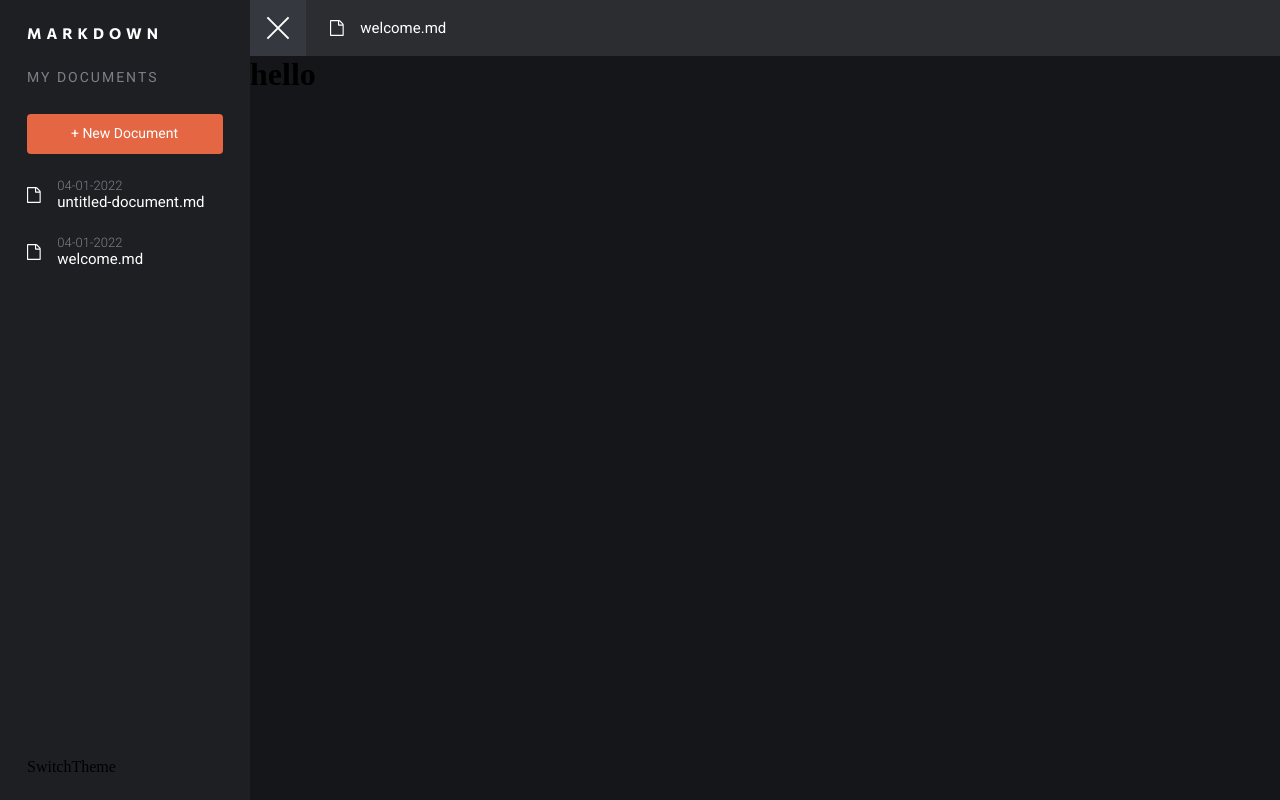
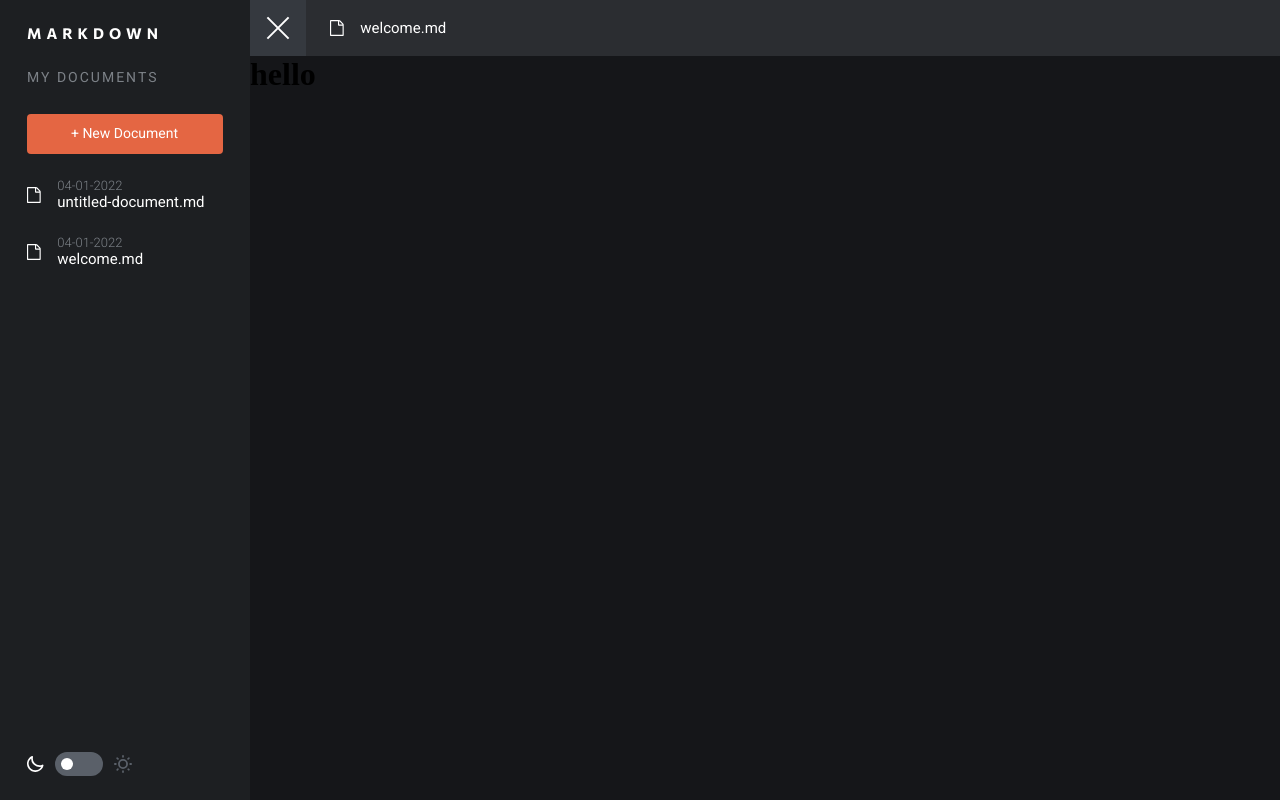
Before and after one commit to Nikkakko/client, a React (Vite) app: page / in a window 1280 px wide. Both pictures are taken after a click on the element 28 px from the left and 28 px from the top of the page. Shown: the top 800 px of the page. Built offline with nearby package versions, Linux system fonts and the light colour scheme.

Commit message:
added theme switch buttons and functionality

```diff
--- a/package.json
+++ b/package.json
@@ -14,6 +14,7 @@
     "moment": "^2.29.4",
     "react": "^18.2.0",
     "react-dom": "^18.2.0",
+    "react-switch": "^7.0.0",
     "styled-components": "^5.3.10",
     "zustand": "^4.3.8"
   },
--- a/src/assets/index.ts
+++ b/src/assets/index.ts
@@ -1,3 +1,5 @@
 export { default as IconDocument } from './icon-document.svg';
 export { default as IconDelete } from './icon-delete.svg';
 export { default as IconSave } from './icon-save.svg';
+export { default as IconLightMode } from './icon-light-mode.svg';
+export { default as IconDarkMode } from './icon-dark-mode.svg';
--- a/src/components/SwitchTheme.tsx
+++ b/src/components/SwitchTheme.tsx
@@ -1,7 +1,51 @@
-import React from 'react';
+import React, { useState } from 'react';
+import styled from 'styled-components';
+import IconLight from '../svgs/IconLight';
+import IconDark from '../svgs/IconDark';
+import Switch from 'react-switch';
+import { useThemeStore } from '../app/store';
 
 const SwitchTheme = () => {
-  return <div>SwitchTheme</div>;
+  const { toggleTheme } = useThemeStore();
+  const [checked, setChecked] = useState(false);
+  const [theme, setTheme] = useState('dark');
+
+  const handleChange = (nextChecked: boolean) => {
+    setChecked(nextChecked);
+    if (nextChecked) {
+      setTheme('light');
+      toggleTheme();
+    }
+
+    if (!nextChecked) {
+      setTheme('dark');
+      toggleTheme();
+    }
+  };
+
+  return (
+    <Container>
+      <IconDark checked={theme === 'dark' ? true : false} />
+      <Switch
+        onChange={handleChange}
+        checked={checked}
+        checkedIcon={false}
+        uncheckedIcon={false}
+        onColor='#5A6069'
+        offColor='#5A6069'
+        handleDiameter={12}
+        height={24}
+        width={48}
+      />
+      <IconLight checked={theme === 'light' ? true : false} />
+    </Container>
+  );
 };
 
+const Container = styled.div`
+  display: flex;
+  align-items: center;
+  gap: 11px;
+`;
+
 export default SwitchTheme;
--- a/src/svgs/IconClose.tsx
+++ b/src/svgs/IconClose.tsx
@@ -1,9 +1,9 @@
 import { FC } from 'react';
 import styled from 'styled-components';
 
-interface IconMenuProps {}
+interface IconCloseProps {}
 
-const IconMenu: FC<IconMenuProps> = ({}) => {
+const IconClose: FC<IconCloseProps> = ({}) => {
   return (
     <Svg width='24' height='24' xmlns='http://www.w3.org/2000/svg'>
       <g fill='#FFF' fillRule='evenodd'>
@@ -16,4 +16,4 @@ const IconMenu: FC<IconMenuProps> = ({}) => {
 
 const Svg = styled.svg``;
 
-export default IconMenu;
+export default IconClose;
--- /dev/null
+++ b/src/svgs/IconDark.tsx
@@ -0,0 +1,19 @@
+import { FC } from 'react';
+
+interface IconDarkProps extends React.SVGProps<SVGSVGElement> {
+  title?: string;
+  checked?: boolean;
+}
+
+const IconDark: FC<IconDarkProps> = ({ checked, ...props }) => {
+  return (
+    <svg width='17' height='16' xmlns='http://www.w3.org/2000/svg'>
+      <path
+        d='M16.141 8.804a.823.823 0 0 0-.864-.115 6.622 6.622 0 0 1-2.772.6A6.704 6.704 0 0 1 5.81 2.626 7.066 7.066 0 0 1 6.015.981a.823.823 0 0 0-1.094-.93 8.341 8.341 0 1 0 11.516 9.617.823.823 0 0 0-.296-.864Zm-7.814 5.503A6.696 6.696 0 0 1 4.164 2.404v.222a8.35 8.35 0 0 0 10.069 8.16 6.671 6.671 0 0 1-5.906 3.554v-.033Z'
+        fill={checked ? '#fff' : '#5A6069'}
+      />
+    </svg>
+  );
+};
+
+export default IconDark;
--- /dev/null
+++ b/src/svgs/IconLight.tsx
@@ -0,0 +1,18 @@
+import { FC } from 'react';
+
+interface IconLightProps extends React.SVGProps<SVGSVGElement> {
+  title?: string;
+  checked?: boolean;
+}
+const IconLight: FC<IconLightProps> = ({ checked, ...props }) => {
+  return (
+    <svg width='18' height='18' xmlns='http://www.w3.org/2000/svg'>
+      <path
+        d='M2.7 9a.9.9 0 0 0-.9-.9H.9a.9.9 0 0 0 0 1.8h.9a.9.9 0 0 0 .9-.9Zm.576 4.5-.639.639a.9.9 0 0 0 0 1.269.9.9 0 0 0 1.269 0l.639-.639A.9.9 0 0 0 3.276 13.5ZM9 2.7a.9.9 0 0 0 .9-.9V.9a.9.9 0 0 0-1.8 0v.9a.9.9 0 0 0 .9.9Zm5.094 2.106a.9.9 0 0 0 .63-.261l.639-.639a.9.9 0 1 0-1.269-1.269l-.594.639a.9.9 0 0 0 0 1.269.9.9 0 0 0 .594.261Zm-10.8-.261a.9.9 0 0 0 1.269 0 .9.9 0 0 0 0-1.269l-.639-.639a.904.904 0 1 0-1.287 1.269l.657.639ZM17.1 8.1h-.9a.9.9 0 1 0 0 1.8h.9a.9.9 0 1 0 0-1.8Zm-2.376 5.4a.9.9 0 0 0-1.224 1.224l.639.639a.9.9 0 0 0 1.269 0 .9.9 0 0 0 0-1.269l-.684-.594ZM9 4.05A4.95 4.95 0 1 0 13.95 9 4.959 4.959 0 0 0 9 4.05Zm0 8.1a3.15 3.15 0 1 1 0-6.3 3.15 3.15 0 0 1 0 6.3Zm0 3.15a.9.9 0 0 0-.9.9v.9a.9.9 0 1 0 1.8 0v-.9a.9.9 0 0 0-.9-.9Z'
+        fill={checked ? '#fff' : '#5A6069'}
+      />
+    </svg>
+  );
+};
+
+export default IconLight;
```
Also changed, not shown: 1 other file (tests, documents, lock files or other folders).
